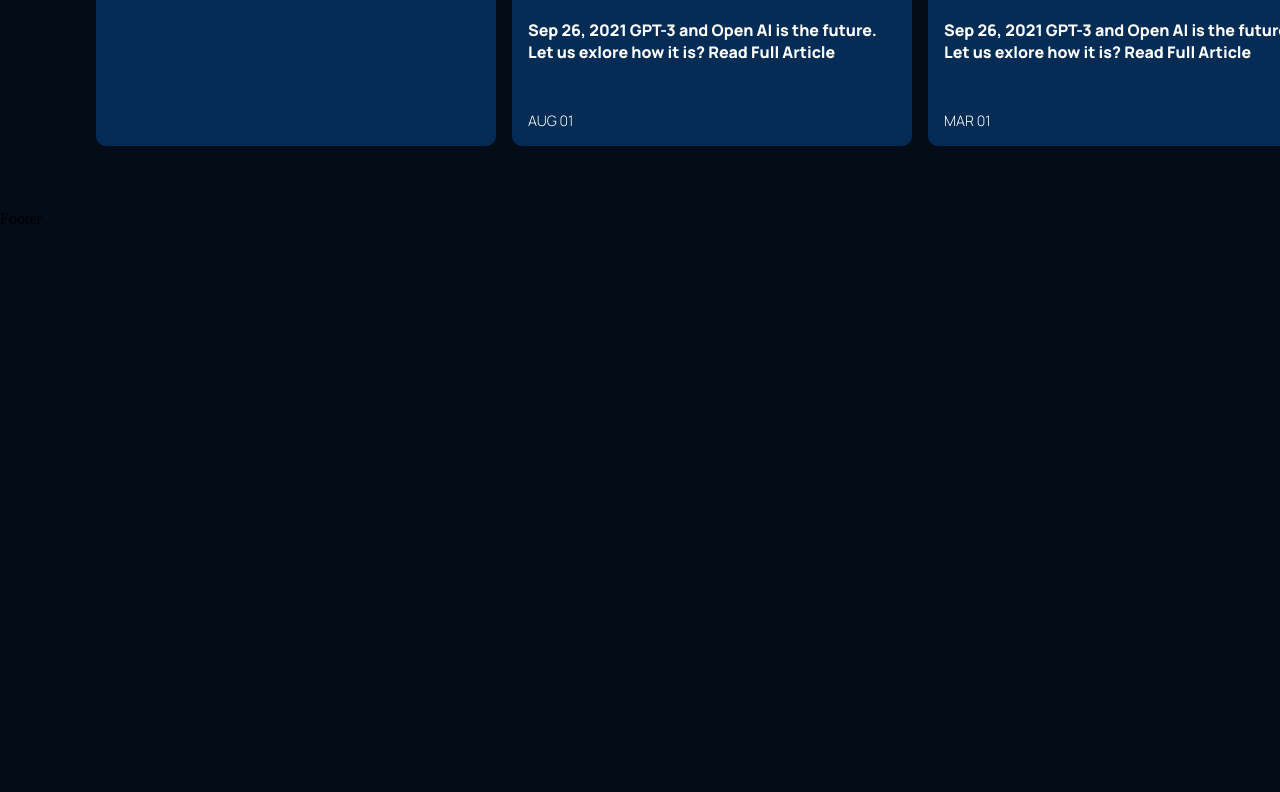
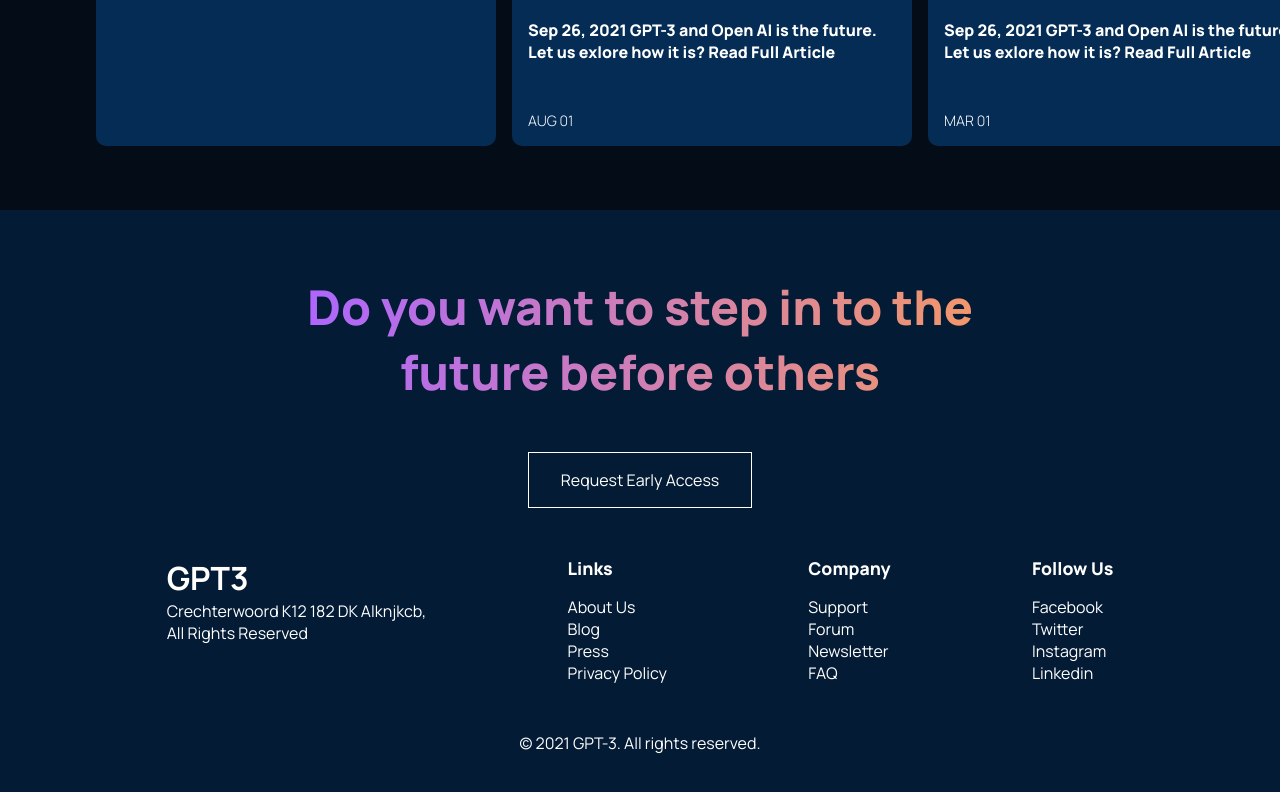
Before and after one commit to FaizanMir01/Modern-UI-Ux-of-Aitool, a React (Vite) app: page / in a window 1280 px wide. Shown: the part 4513-5305 px from the top of the page. Before the commit the page ends 4741 px from the top, so only its background shows below. Built offline with nearby package versions, Linux system fonts and the light colour scheme.

Commit message:
completed the footer section

```diff
--- a/src/App.css
+++ b/src/App.css
@@ -35,6 +35,9 @@
   background-clip: text;
   -webkit-background-clip: text;
   -webkit-text-fill-color: transparent;
+}
+button{
+  cursor: pointer;
 }
 
 .section__padding {
--- a/src/containers/blog/Blog.jsx
+++ b/src/containers/blog/Blog.jsx
@@ -6,6 +6,7 @@
 import blog04 from '../../assets/blog04.png';
 import blog05 from '../../assets/blog05.png';
 
+// eslint-disable-next-line react/prop-types
 const Card = ({ image, title, description }) => {
   return (
     <div className="card">
--- a/src/containers/footer/Footer.jsx
+++ b/src/containers/footer/Footer.jsx
@@ -1,7 +1,48 @@
 import './footer.css'
 const Footer = () => {
   return (
-    <div>Footer</div>
+    <div className='footer-section section__padding'>
+      <div className="foot-header">
+        <h1>Do you want to step in to the <br /> future before others</h1>
+      </div>
+      <div className="foot-btn">
+        <button>Request Early Access</button>
+      </div>
+      <div className="footer-links-container">
+
+        <div className="first">
+          <h1>GPT3</h1>
+          <p>Crechterwoord K12 182 DK Alknjkcb, <br /> All Rights Reserved</p>
+        </div>
+
+        <div className="second">
+          <h5>Links</h5>
+          <p>About Us</p>
+          <p>Blog</p>
+          <p>Press</p>
+          <p>Privacy Policy</p>
+
+        </div>
+        <div className="third">
+          <h5>Company</h5>
+          <p>Support</p>
+          <p>Forum</p>
+          <p>Newsletter</p>
+          <p>FAQ</p>
+        </div>
+        <div className="fourth">
+          <h5>Follow Us</h5>
+          <p>Facebook</p>
+          <p>Twitter</p>
+          <p>Instagram</p>
+          <p>Linkedin</p>
+        </div>
+
+      </div>
+      <div className="copyright">
+        <p>© 2021 GPT-3. All rights reserved.</p>
+      </div>
+    </div>
   )
 }
 
--- a/src/containers/footer/footer.css
+++ b/src/containers/footer/footer.css
@@ -0,0 +1,50 @@
+.footer-section{
+    display: flex;
+    flex-direction: column;
+    gap: 3rem;
+    justify-content: center;
+    align-items: center;
+    font-family: var(--font-family);
+    color: white;
+    background-color: #031B34;
+    width: 100%;
+}
+.foot-header h1{
+    font-size: 3rem;
+    font-weight: 900;
+    text-align: center;
+    background:var(--gradient-text);
+    -webkit-background-clip: text;
+    -webkit-text-fill-color: transparent;
+    background-clip: text;
+    text-fill-color: transparent;
+}
+.foot-btn button{
+    all:unset;
+    padding: 1rem 2rem ;
+    border:1px solid white;
+    cursor: pointer;
+}
+.footer-links-container{
+    width: 100%;
+    display: flex;
+    justify-content: space-around;
+}
+.footer-links-container h5{
+    font-size: 1.1rem;
+    font-weight: 800;
+    margin-bottom: 1rem;
+}
+@media screen and (max-width: 768px){
+    .footer-section{
+        padding: 2rem;
+    }
+    .footer-links-container{
+        flex-direction: column;
+        gap: 2rem;
+    }
+    .foot-header h1{
+        font-size: 2rem;
+    }
+
+}
```
